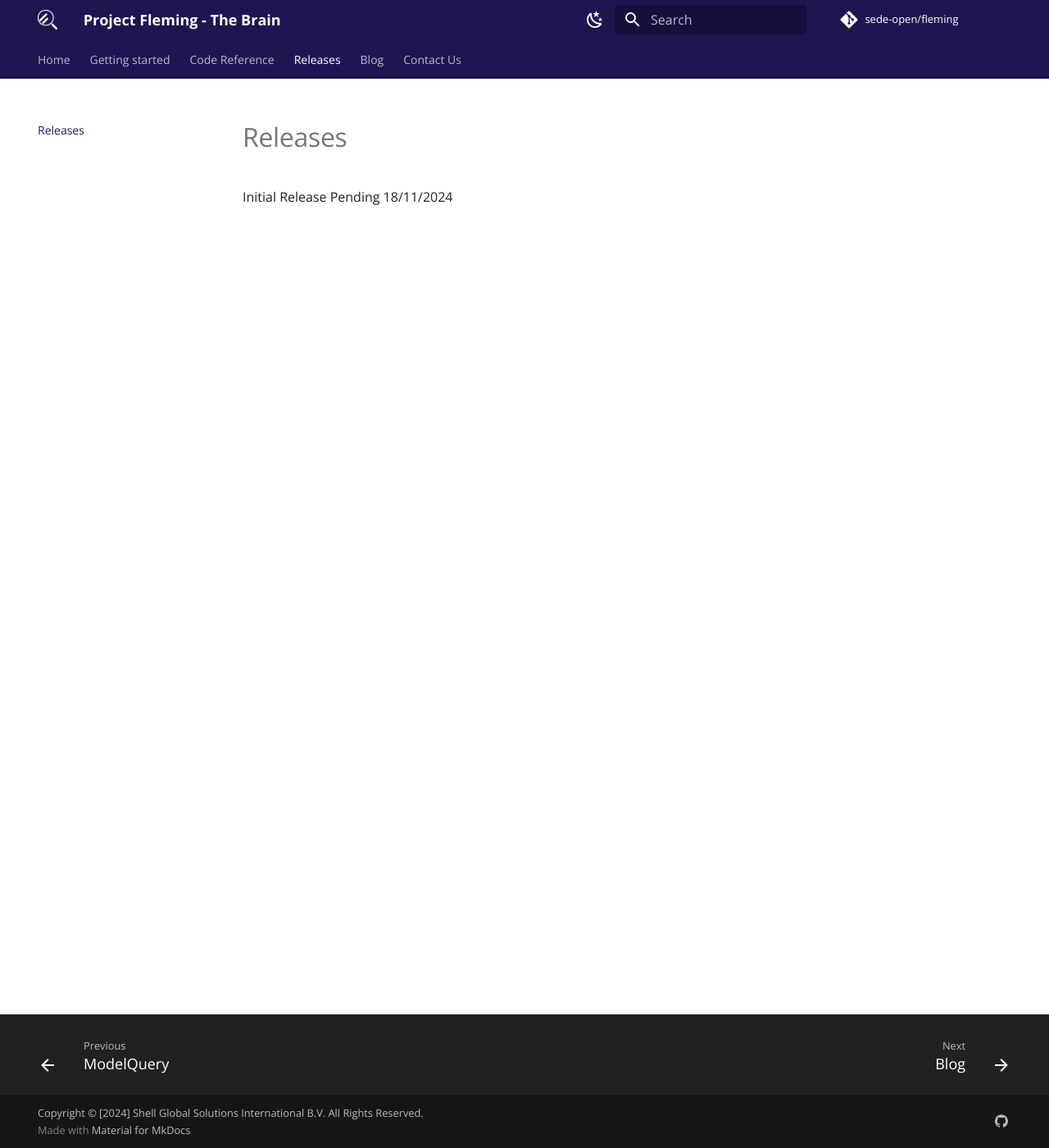
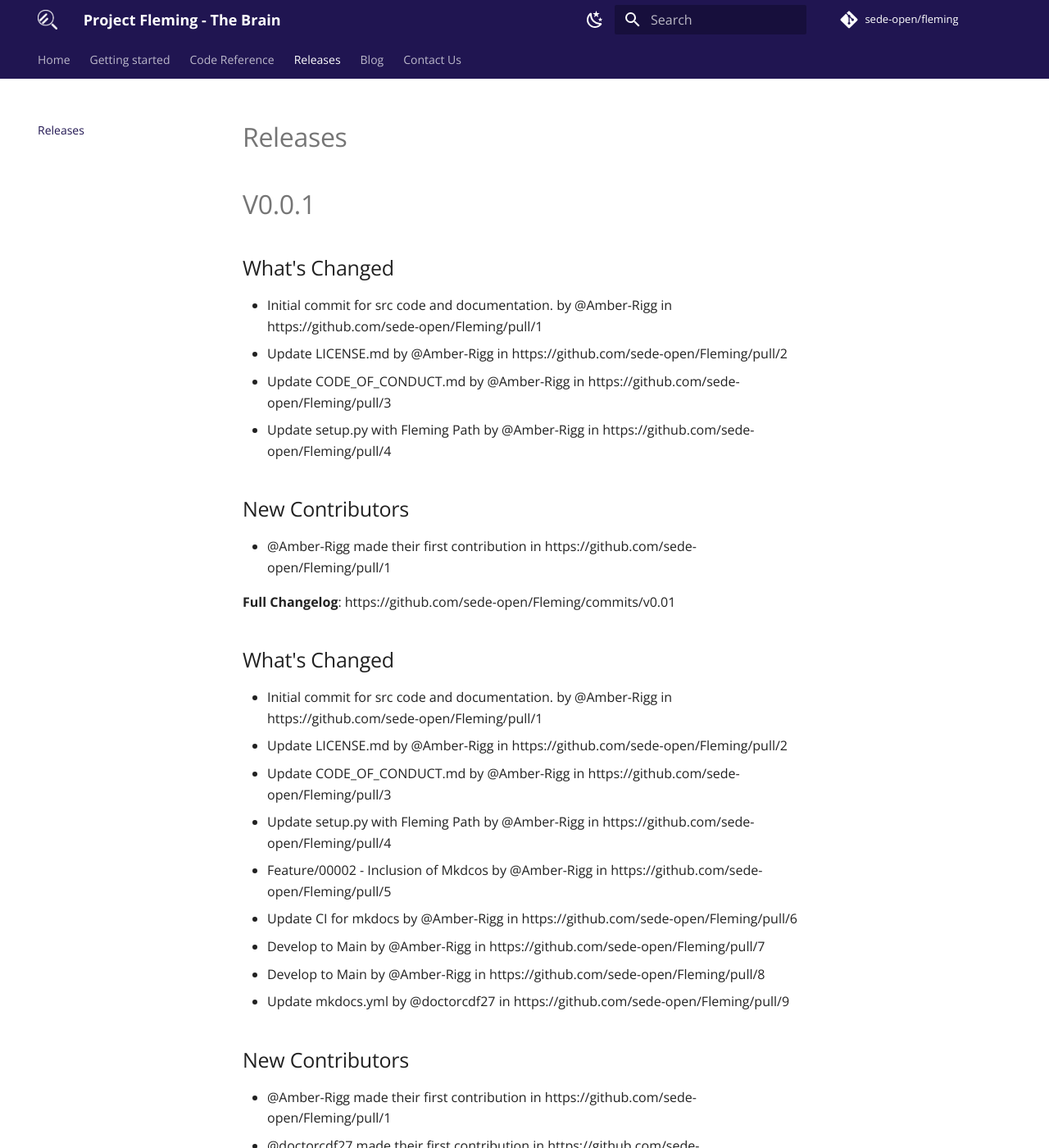
Before and after one commit to spier/Fleming, an MkDocs documentation site: the page built from docs/releases/fleming.md, in a window 1280 px wide and 1400 px high. Shown: the whole window at 82% size. Built offline with MkDocs 1.6.1 and Material for MkDocs 9.7.7, drawn with Linux system fonts in a browser that asks for light colours; some web fonts are replaced; comment, search, counter and statistics services are not loaded; some of the changed text lies outside the part shown.

Commit message:
Develop to Main (#11)
* Update CI for mkdocs

* Remove Auto-ref plugin

* Update with Images

* Create __init__

* Upload blog images

* Create __init__

* Add files via upload

* Remove inits

* Update with Release

```diff
--- a/docs/releases/fleming.md
+++ b/docs/releases/fleming.md
@@ -1,3 +1,31 @@
 # Releases
 
-Initial Release Pending 18/11/2024
+# V0.0.1
+
+## What's Changed
+* Initial commit for src code and documentation. by @Amber-Rigg in https://github.com/sede-open/Fleming/pull/1
+* Update LICENSE.md by @Amber-Rigg in https://github.com/sede-open/Fleming/pull/2
+* Update CODE_OF_CONDUCT.md by @Amber-Rigg in https://github.com/sede-open/Fleming/pull/3
+* Update setup.py with Fleming Path by @Amber-Rigg in https://github.com/sede-open/Fleming/pull/4
+
+## New Contributors
+* @Amber-Rigg made their first contribution in https://github.com/sede-open/Fleming/pull/1
+
+**Full Changelog**: https://github.com/sede-open/Fleming/commits/v0.01
+
+## What's Changed
+* Initial commit for src code and documentation. by @Amber-Rigg in https://github.com/sede-open/Fleming/pull/1
+* Update LICENSE.md by @Amber-Rigg in https://github.com/sede-open/Fleming/pull/2
+* Update CODE_OF_CONDUCT.md by @Amber-Rigg in https://github.com/sede-open/Fleming/pull/3
+* Update setup.py with Fleming Path by @Amber-Rigg in https://github.com/sede-open/Fleming/pull/4
+* Feature/00002 - Inclusion of Mkdcos by @Amber-Rigg in https://github.com/sede-open/Fleming/pull/5
+* Update CI for mkdocs by @Amber-Rigg in https://github.com/sede-open/Fleming/pull/6
+* Develop to Main  by @Amber-Rigg in https://github.com/sede-open/Fleming/pull/7
+* Develop to Main  by @Amber-Rigg in https://github.com/sede-open/Fleming/pull/8
+* Update mkdocs.yml by @doctorcdf27 in https://github.com/sede-open/Fleming/pull/9
+
+## New Contributors
+* @Amber-Rigg made their first contribution in https://github.com/sede-open/Fleming/pull/1
+* @doctorcdf27 made their first contribution in https://github.com/sede-open/Fleming/pull/9
+
+**Full Changelog**: https://github.com/sede-open/Fleming/commits/v0.0.1
--- a/mkdocs.yml
+++ b/mkdocs.yml
@@ -45,7 +45,6 @@ theme:
     - toc.follow
     - header.autohide
   palette:
-
     # Light Mode
     - scheme: default
       toggle:
@@ -53,7 +52,6 @@ theme:
         name: Light mode
       primary: custom
       accent: custom
-
     # Dark Mode
     - scheme: slate
       toggle:
```
